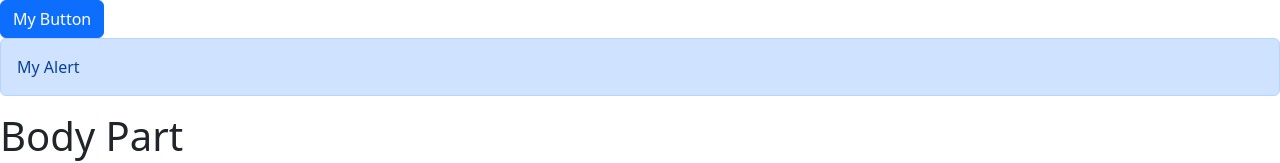
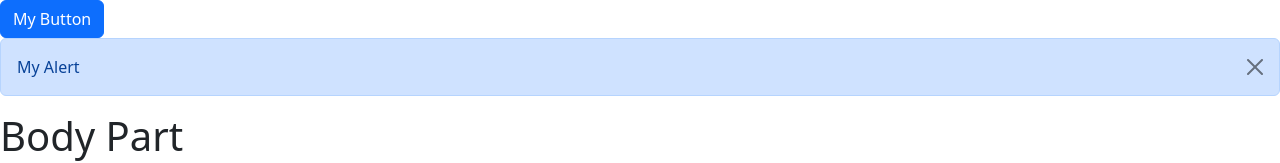
Before and after one commit to anniepuy/randomReactComponents, a React (Vite) app: page / in a window 1280 px wide. Both pictures are taken after a click on the button "My Button". Shown: the top 163 px of the page. Built offline with nearby package versions, Linux system fonts and the light colour scheme.

Commit message:
adding close button to alert

```diff
--- a/src/components/Alert.tsx
+++ b/src/components/Alert.tsx
@@ -6,7 +6,10 @@
 
 const Alert = ({children}:Props) => {
   return (
-    <div className = "alert alert-primary">{children}</div>
+    <div className = "alert alert-primary alert-dismissible">
+        {children}
+        <button type="button" className="btn-close" data-bs-dismiss="alert" aria-label="Close"></button>
+    </div>
   )
 }
 
```
